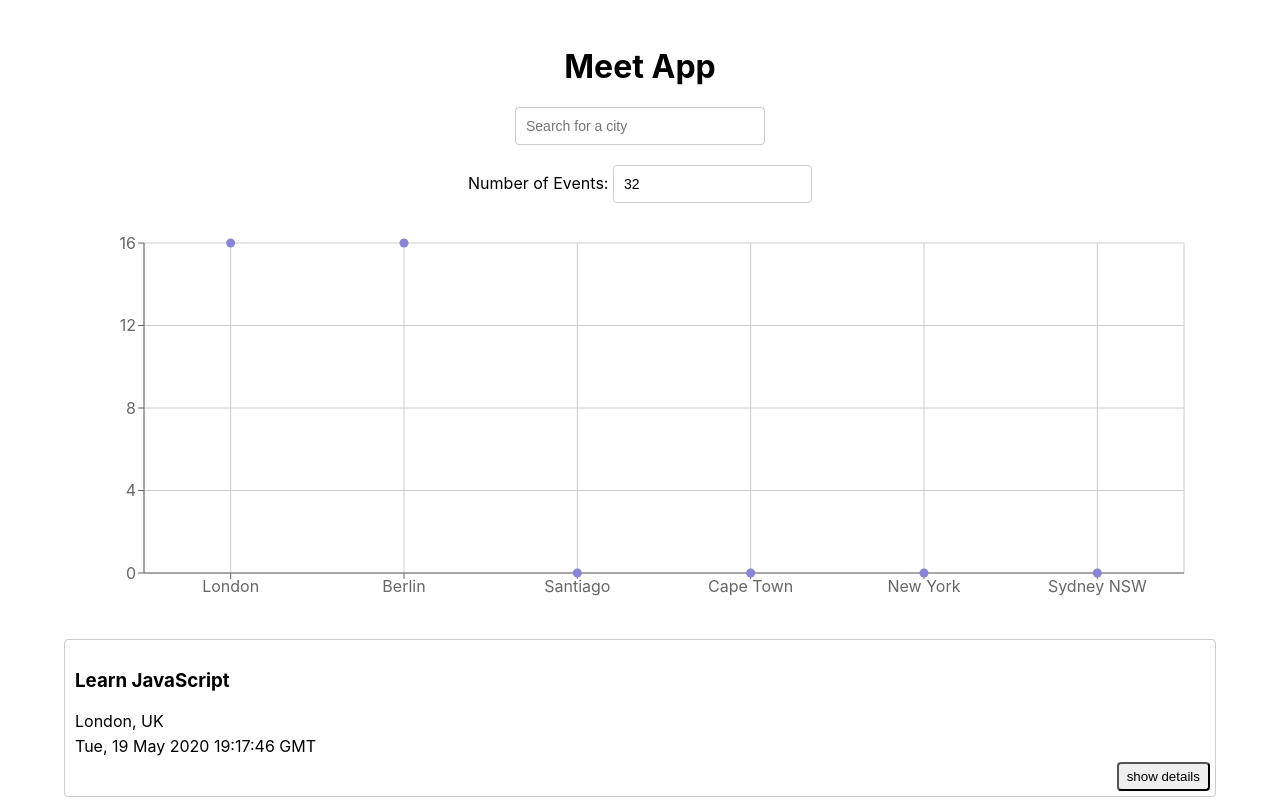
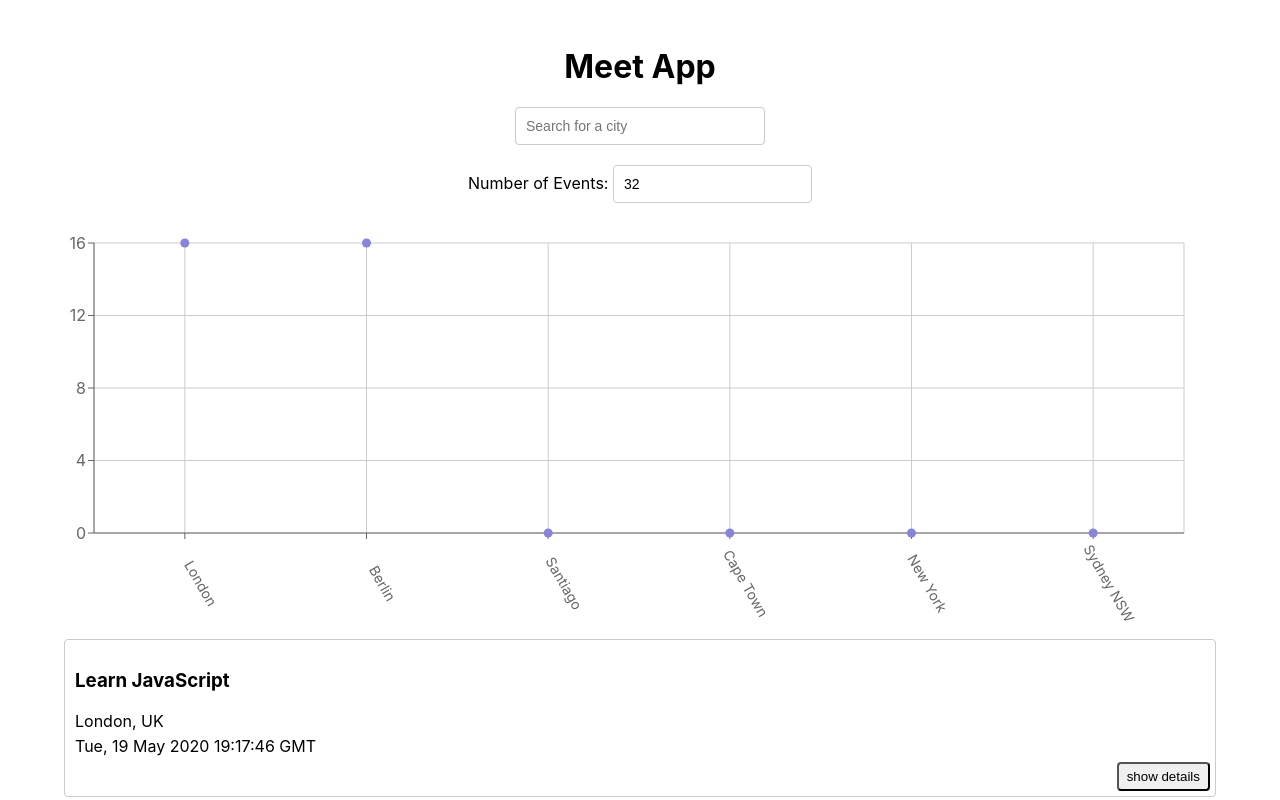
Before and after one commit to MLindbloom/meet, a React (Create React App) app: page / in a window 1280 px wide. Shown: the top 800 px of the page. Built offline with nearby package versions, Linux system fonts and the light colour scheme; what atatus-spa would draw is missing.

Commit message:
fix: location split change to include hyphen. Margin adjustment, angle, interval, tick

```diff
--- a/src/components/CityEventsChart.js
+++ b/src/components/CityEventsChart.js
@@ -23,7 +23,7 @@ const CityEventsChart = ({ allLocations, events }) => {
       const count = events.filter(
         (event) => event.location === location
       ).length;
-      const city = location.split(', ')[0];
+      const city = location.split(/, | - /)[0];
       return { city, count };
     });
     return data;
@@ -35,12 +35,19 @@ const CityEventsChart = ({ allLocations, events }) => {
         margin={{
           top: 20,
           right: 20,
-          bottom: 20,
-          left: 20,
+          bottom: 60,
+          left: -30,
         }}
       >
         <CartesianGrid />
-        <XAxis type='category' dataKey='city' name='City' />
+        <XAxis
+          type='category'
+          dataKey='city'
+          name='City'
+          angle={60}
+          interval={0}
+          tick={{ dx: 20, dy: 40, fontSize: 14 }}
+        />
         <YAxis type='number' dataKey='count' name='Number of Events' />
         <Tooltip cursor={{ strokeDasharray: '3 3' }} />
         <Scatter name='A school' data={data} fill='#8884d8' />
```
